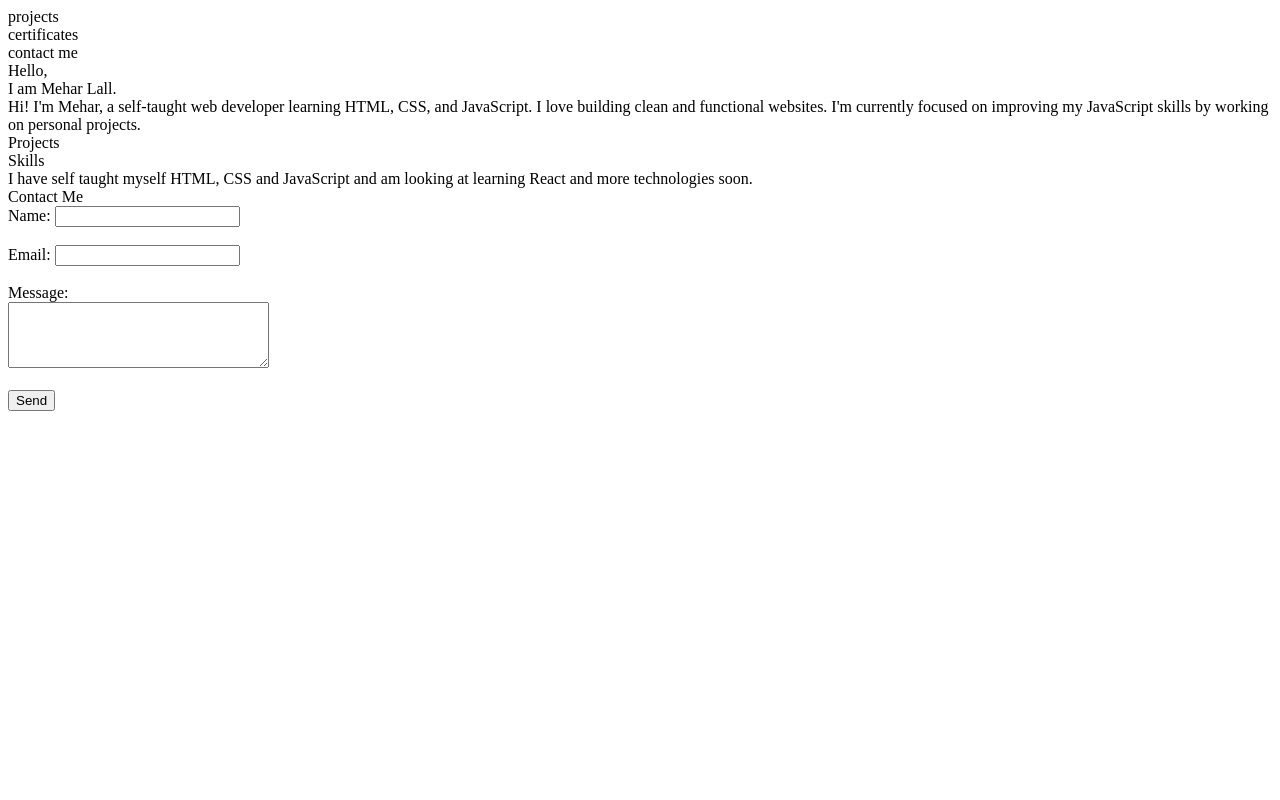
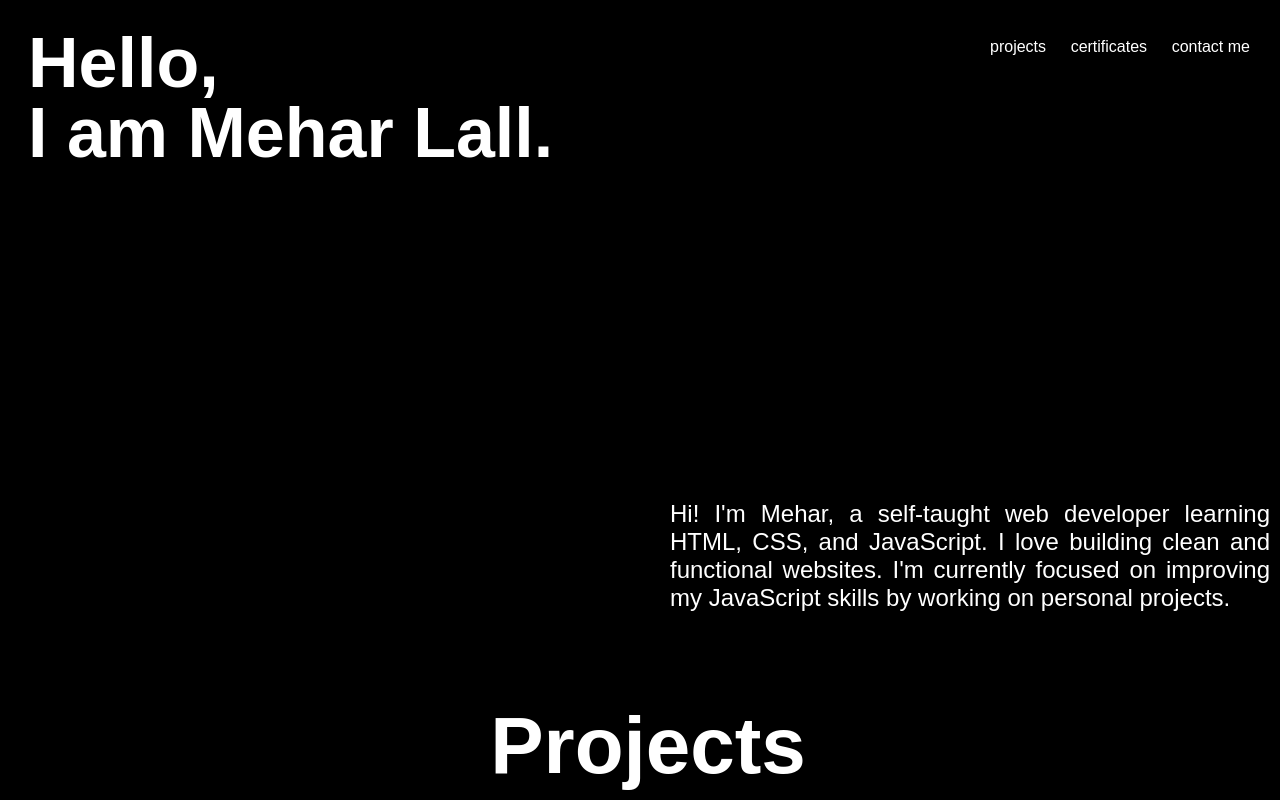
Before and after one commit to Melall462/portfolio, a plain HTML site: page index.html in a window 1280 px wide. Shown: the top 800 px of the page. Drawn offline with Linux system fonts and the light colour scheme.

Commit message:
Added some CSS styling

```diff
--- a/index.html
+++ b/index.html
@@ -2,8 +2,9 @@
 <html>
   <head>
     <title>Mehar's Portfolio</title>
+    <link rel="stylesheet" href="style.css">
   </head>
-  <body>
+  <body >
     <div class="header">
       <div>
         projects
@@ -17,35 +18,38 @@
     </div>
 
     <div class="intro">
-      <div>
+      <div class="name">
         Hello,<br>
         I am Mehar Lall.
       </div>
-      <div>
+      <div class="about-me">
         Hi! I'm Mehar, a self-taught web developer learning HTML, CSS, and JavaScript. I love building clean and functional websites. I'm currently focused on improving my JavaScript skills by working on personal projects.
       </div>
     </div>
 
-    <div>
-      <div>
+    <div class="projects">
+      <div class="projects-title">
         Projects
+      </div>
+      <div class="projects-example">
+
       </div>
     </div>
 
-    <div>
-      <div>
+    <div class="skills">
+      <div class="skills-title">
         Skills
       </div>
-      <div>
+      <div class="skills-example">
         I have self taught myself HTML, CSS and JavaScript and am looking at learning React and more technologies soon.
       </div>
     </div>
 
-    <div>
-      <div>
+    <div class="contact-me">
+      <div class="contact-me-title">
         Contact Me
       </div>
-      <form action="/submit-form" method="POST">
+      <form action="/submit-form" method="POST" class="contact-me-form">
         <label for="name">Name:</label>
         <input type="text" id="name" name="name" required>
 
--- /dev/null
+++ b/style.css
@@ -0,0 +1,108 @@
+body {
+  background-color: black;
+  color: white;
+  font-family: Arial, Helvetica, sans-serif;
+}
+
+.header {
+  display: flex;
+  position: absolute;
+  right: 0px;
+  width: 260px;
+  justify-content: space-between;
+  padding: 30px;
+}
+
+.name {
+  font-size: 70px;
+  font-weight: bold;
+  line-height: 1;
+  padding-top: 20px;
+  padding-left: 20px;
+}
+
+.about-me {
+  font-size: 24px;
+  width: 600px;
+  text-align: justify;
+  display: flex;
+  position: absolute;
+  right: 0px;
+  top: 500px;
+  padding-right: 10px;
+}
+
+.projects {
+  display: flex;
+  position: absolute;
+  top: 700px;
+  width: 100%;
+}
+
+.projects-title {
+  position: relative;
+  font-size: 80px;
+  font-weight: bold;
+  position: absolute;
+  left: 50%;
+  transform: translateX(-50%);
+}
+
+.projects-example {
+  position: relative;
+  top: 120px;
+  height: 300px;
+  width: 100%;
+  background-color: white;
+  color: black;
+}
+
+.skills {
+  display: flex;
+  position: absolute;
+  top: 1200px;
+  width: 100%;
+}
+
+.skills-title {
+  position: relative;
+  font-size: 80px;
+  font-weight: bold;
+  position: absolute;
+  left: 50%;
+  transform: translateX(-50%);
+}
+
+.skills-example {
+  position: relative;
+  top: 150px;
+  height: 0px;
+  width: 100%;
+  font-size: 24px;
+  width: 600px;
+  text-align: justify;
+  padding-left: 10px;
+}
+
+.contact-me {
+  display: flex;
+  position: absolute;
+  top: 1600px;
+  width: 100%;
+}
+
+.contact-me-title {
+  position: relative;
+  font-size: 80px;
+  font-weight: bold;
+  position: absolute;
+  left: 50%;
+  transform: translateX(-50%);
+}
+
+.contact-me-form {
+  position: relative;
+  top: 150px;
+  padding-left: 10px;
+  margin-bottom: 200px;
+}
```
